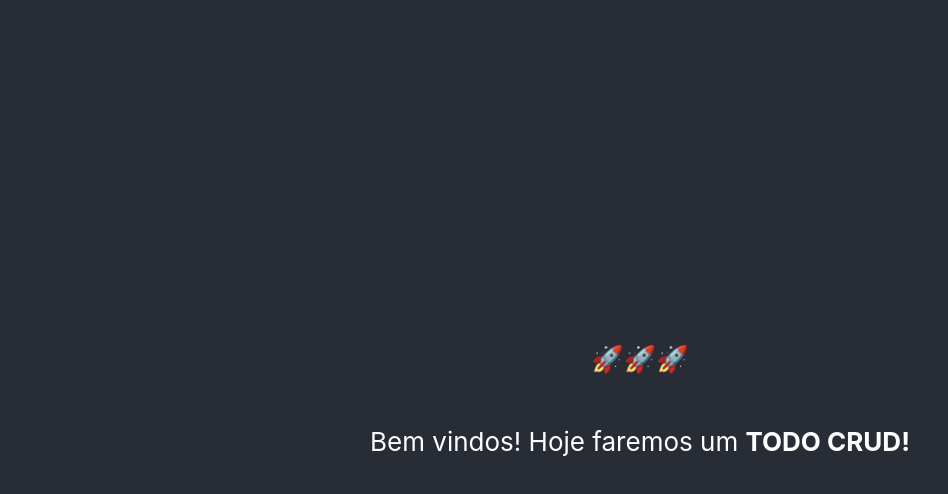
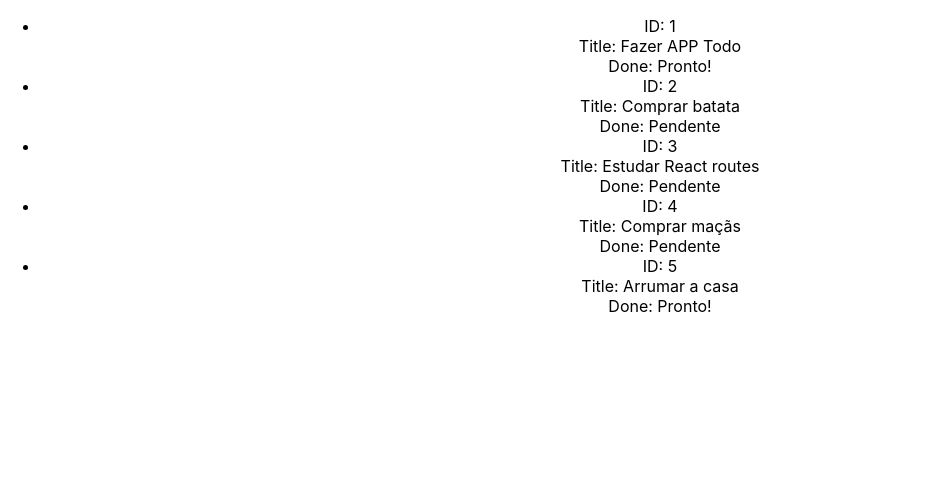
Before and after one commit to tiagoamaro/toti-turma-10-todo-crud, a React (Create React App) app: page / in a window 1280 px wide. Shown: the top 494 px of the page, without its empty margins (0-948 px from the left). Built offline with nearby package versions, Linux system fonts and the light colour scheme; data requests are answered from the project's data file.

Commit message:
Listando tarefas

```diff
--- a/src/App.js
+++ b/src/App.js
@@ -1,16 +1,14 @@
 import './App.css';
+import Lista from "./Lista"
+
+// Lista de tarefas
+// -> Listar tarefa por tarefa
+// -> tarefa
 
 function App() {
   return (
     <div className="App">
-      <header className="App-header">
-        <p>
-          🚀🚀🚀
-        </p>
-        <p>
-          Bem vindos! Hoje faremos um <strong>TODO CRUD!</strong>
-        </p>
-      </header>
+      <Lista />
     </div>
   );
 }
--- /dev/null
+++ b/src/Lista.js
@@ -0,0 +1,30 @@
+import React from "react";
+import Tarefa from "./Tarefa";
+
+export default class Lista extends React.Component {
+    constructor() {
+        super()
+
+        this.state = {
+            tasks: []
+        }
+    }
+
+    componentDidMount() {
+        fetch("http://localhost:3001/tasks")
+        .then(response => response.json())
+        .then(tasks => this.setState({ tasks: tasks }))
+    }
+
+    render() {
+        const taskList = this.state.tasks.map(task => {
+            return <Tarefa key={task.id} task={task} />
+        })
+
+        return (
+            <ul>
+                {taskList}
+            </ul>
+        )
+    }
+}
--- /dev/null
+++ b/src/Tarefa.js
@@ -0,0 +1,22 @@
+import React from "react";
+
+export default class Tarefa extends React.Component {
+    constructor(props) {
+        super(props)
+    }
+
+    render() {
+        // this.props.task
+        // task => { id, title, done }
+
+        const { id, title, done } = this.props.task;
+
+        return (
+            <li>
+                <div>ID: {id}</div>
+                <div>Title: {title}</div>
+                <div>Done: {done ? "Pronto!" : "Pendente"}</div>
+            </li>
+        )
+    }
+}
```
